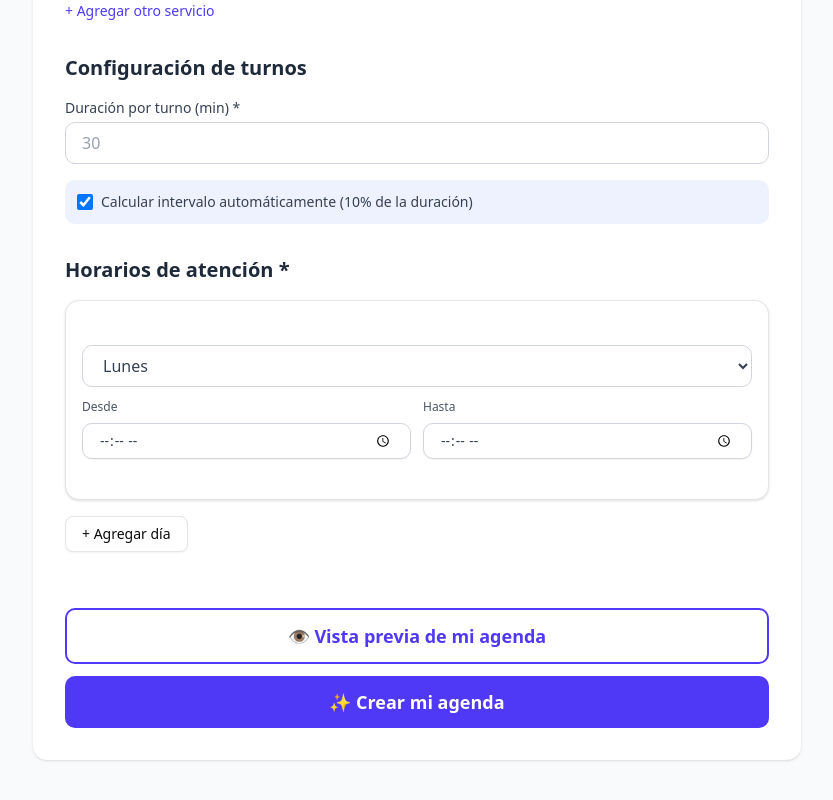
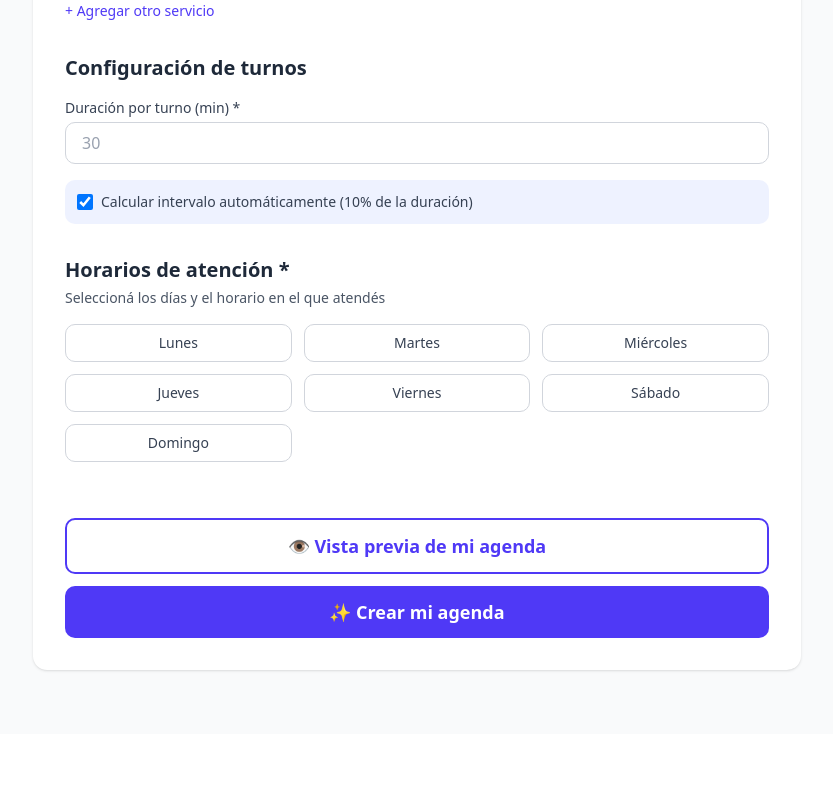
Before and after one commit to Thomicano/Agenda-de-turnos, a Next.js app: page /crear-negocio in a window 1280 px wide. Shown: the part 1081-1881 px from the top of the page, without its empty margins (223-1056 px from the left). After the commit the page ends 1815 px from the top, so only its background shows below. Built offline with nearby package versions, Linux system fonts and the light colour scheme.

Commit message:
formulario crear negocio y página pública

```diff
--- a/app/crear-negocio/page.tsx
+++ b/app/crear-negocio/page.tsx
@@ -6,17 +6,21 @@ import { Input } from "@/components/ui/input";
 import { useState } from "react";
 
 // Types
-type DiaHorario = {
-  dia: string;
-  desde: string;
-  hasta: string;
-};
+
 
 type Servicio = {
   nombre: string;
   precio: string;
   duracion: string;
 };
+
+type DiaHorario = {
+  dia: string;
+  activo: boolean;
+  desde: string;
+  hasta: string;
+};
+
 
 const DIAS_SEMANA = [
   "Lunes",
@@ -42,9 +46,7 @@ export default function CrearNegocioPage() {
     { nombre: "", precio: "", duracion: "" },
   ]);
 
-  const [horarios, setHorarios] = useState<DiaHorario[]>([
-    { dia: "Lunes", desde: "", hasta: "" },
-  ]);
+
 
   const [duracionTurno, setDuracionTurno] = useState("");
   const [intervaloTurno, setIntervaloTurno] = useState("");
@@ -53,6 +55,16 @@ export default function CrearNegocioPage() {
   const [loading, setLoading] = useState(false);
   const [errors, setErrors] = useState<{[key: string]: string}>({});
   const [mostrarPreview, setMostrarPreview] = useState(false);
+  const [horariosDia, setHorariosDia] = useState<DiaHorario[]>([
+    { dia: "Lunes", activo: false, desde: "", hasta: "" },
+    { dia: "Martes", activo: false, desde: "", hasta: "" },
+    { dia: "Miércoles", activo: false, desde: "", hasta: "" },
+    { dia: "Jueves", activo: false, desde: "", hasta: "" },
+    { dia: "Viernes", activo: false, desde: "", hasta: "" },
+    { dia: "Sábado", activo: false, desde: "", hasta: "" },
+    { dia: "Domingo", activo: false, desde: "", hasta: "" },
+  ]);
+
 
   // Calcular intervalo automático basado en duración
   const calcularIntervaloAutomatico = (duracion: string) => {
@@ -119,22 +131,10 @@ export default function CrearNegocioPage() {
   };
 
   // Funciones para horarios
-  const agregarDia = () => {
-    setHorarios([...horarios, { dia: "", desde: "", hasta: "" }]);
-  };
-
-  const eliminarDia = (index: number) => {
-    setHorarios(horarios.filter((_, i) => i !== index));
-  };
-
-  const actualizarHorario = (
-    index: number,
-    campo: keyof DiaHorario,
-    valor: string
-  ) => {
-    const copia = [...horarios];
-    copia[index][campo] = valor;
-    setHorarios(copia);
+  const toggleDia = (index: number) => {
+    const copia = [...horariosDia];
+    copia[index].activo = !copia[index].activo;
+    setHorariosDia(copia);
   };
 
   // Validación
@@ -164,11 +164,16 @@ export default function CrearNegocioPage() {
     }
 
     // Validar que haya al menos un horario completo
-    const horariosValidos = horarios.filter(
-      h => h.dia && h.desde && h.hasta
-    );
-    if (horariosValidos.length === 0) {
-      newErrors.horarios = "Debes agregar al menos un horario de atención";
+    const diasActivos = horariosDia.filter(d => d.activo);
+
+    if (diasActivos.length === 0) {
+      newErrors.horarios = "Debes seleccionar al menos un día de atención";
+    } else {
+      // Verificar que todos los días activos tengan horario
+      const diasSinHorario = diasActivos.filter(d => !d.desde || !d.hasta);
+      if (diasSinHorario.length > 0) {
+        newErrors.horarios = "Debes indicar el horario para todos los días seleccionados";
+      }
     }
 
     if (!duracionTurno) {
@@ -190,13 +195,16 @@ export default function CrearNegocioPage() {
     setLoading(true);
 
     try {
-      // Filtrar solo servicios y horarios completos
+      // Filtrar solo servicios completos
       const serviciosCompletos = servicios.filter(
         s => s.nombre.trim() && s.precio && s.duracion
       );
-      const horariosCompletos = horarios.filter(
-        h => h.dia && h.desde && h.hasta
-      );
+      // Construir horarios completos desde días activos
+      const horariosCompletos = horariosDia.filter(d => d.activo).map(d => ({
+        dia: d.dia,
+        desde: d.desde,
+        hasta: d.hasta
+      }));
 
       // Generar slug único para el link
       const slug = nombreNegocio
@@ -572,7 +580,7 @@ export default function CrearNegocioPage() {
                   ℹ️ Intervalo calculado: <strong>{intervaloTurno} minutos</strong>
                   <br />
                   <span className="text-xs">
-                    Ejemplo: Turno de {duracionTurno} min + {intervaloTurno} min de intervalo = {parseInt(duracionTurno) + parseInt(intervaloTurno || "0")} min total
+                    Total: {(parseInt(duracionTurno) + parseInt(intervaloTurno || "0"))} min
                   </span>
                 </div>
               )}
@@ -582,74 +590,84 @@ export default function CrearNegocioPage() {
           {/* ========================= */}
           {/* HORARIOS */}
           {/* ========================= */}
+          {/* ========================= */}
+{/* HORARIOS DE ATENCIÓN */}
+{/* ========================= */}
 <section>
   <h2 className="text-xl font-semibold text-gray-800">
     Horarios de atención *
   </h2>
-            <div className="mt-4 space-y-4">
-              {horarios.map((h, index) => (
-                <Card key={index}>
-                  <CardContent className="p-4 space-y-3">
-                    <select
-                      className="input-base"
-                      value={h.dia}
-                      onChange={(e) =>
-                        actualizarHorario(index, "dia", e.target.value)
+
+  <p className="text-sm text-gray-600 mt-1">
+    Seleccioná los días y el horario en el que atendés
+  </p>
+
+  {/* DÍAS */}
+  <div className="mt-4 grid grid-cols-2 sm:grid-cols-3 gap-3">
+    {horariosDia.map((d, index) => (
+      <button
+        key={d.dia}
+        type="button"
+        onClick={() => toggleDia(index)}
+        className={`
+          px-4 py-2 rounded-lg border text-sm font-medium transition
+          ${
+            d.activo
+              ? "bg-indigo-600 text-white border-indigo-600"
+              : "bg-white text-gray-700 border-gray-300 hover:bg-gray-100"
           }
+        `}
       >
-                      <option value="">Seleccionar día</option>
-                      {DIAS_SEMANA.map((dia) => (
-                        <option key={dia} value={dia}>
-                          {dia}
-                        </option>
+        {d.dia}
+      </button>
     ))}
-                    </select>
-                    <div className="flex gap-3">
-                      <div className="flex-1">
-                        <label className="block text-xs text-gray-600 mb-1">
+  </div>
+
+  {/* HORARIOS POR DÍA */}
+  {horariosDia.filter(d => d.activo).length > 0 && (
+    <div className="mt-6 space-y-4">
+      <h3 className="text-lg font-medium text-gray-800">Horarios por día</h3>
+      {horariosDia.filter(d => d.activo).map((dia) => {
+        const originalIndex = horariosDia.findIndex(d => d.dia === dia.dia);
+        return (
+          <div key={dia.dia} className="p-4 bg-gray-50 rounded-lg">
+            <h4 className="font-medium text-gray-900 mb-2">{dia.dia}</h4>
+            <div className="grid grid-cols-1 sm:grid-cols-2 gap-4">
+              <div>
+                <label className="block text-sm font-medium text-gray-700 mb-1">
                   Desde
                 </label>
                 <Input
                   type="time"
-                          value={h.desde}
                   className="input-base"
-                          onChange={(e) =>
-                            actualizarHorario(index, "desde", e.target.value)
-                          }
+                  value={dia.desde}
+                  onChange={(e) => {
+                    const copia = [...horariosDia];
+                    copia[originalIndex].desde = e.target.value;
+                    setHorariosDia(copia);
+                  }}
                 />
               </div>
-                      <div className="flex-1">
-                        <label className="block text-xs text-gray-600 mb-1">
+              <div>
+                <label className="block text-sm font-medium text-gray-700 mb-1">
                   Hasta
                 </label>
                 <Input
                   type="time"
-                          value={h.hasta}
                   className="input-base"
-                          onChange={(e) =>
-                            actualizarHorario(index, "hasta", e.target.value)
-                          }
+                  value={dia.hasta}
+                  onChange={(e) => {
+                    const copia = [...horariosDia];
+                    copia[originalIndex].hasta = e.target.value;
+                    setHorariosDia(copia);
+                  }}
                 />
               </div>
             </div>
-                    {horarios.length > 1 && (
-                      <Button
-                        type="button"
-                        variant="destructive"
-                        onClick={() => eliminarDia(index)}
-                      >
-                        Eliminar día
-                      </Button>
-                    )}
-                  </CardContent>
-                </Card>
-              ))}
-              <Button type="button" variant="outline" onClick={agregarDia}>
-                + Agregar día
-              </Button>
           </div>
-            {errors.horarios && (
-              <p className="text-red-500 text-sm mt-2">{errors.horarios}</p>
+        );
+      })}
+    </div>
   )}
 </section>
 
@@ -804,14 +822,14 @@ export default function CrearNegocioPage() {
                   <h3 className="text-lg font-semibold text-gray-900 mb-3">
                     🕐 Horarios de atención
                   </h3>
-                  {horarios.filter(h => h.dia && h.desde && h.hasta).length === 0 ? (
+                  {horariosDia.filter(d => d.activo && d.desde && d.hasta).length === 0 ? (
                     <p className="text-gray-500 text-sm">
                       Aún no configuraste horarios
                     </p>
                   ) : (
                     <div className="grid md:grid-cols-2 gap-2">
-                      {horarios
-                        .filter(h => h.dia && h.desde && h.hasta)
+                      {horariosDia
+                        .filter(d => d.activo && d.desde && d.hasta)
                         .map((horario, index) => (
                           <div
                             key={index}
@@ -857,7 +875,7 @@ export default function CrearNegocioPage() {
                 </div>
 
                 {/* Ejemplo de horarios disponibles */}
-                {duracionTurno && horarios.some(h => h.dia && h.desde && h.hasta) && (
+                {duracionTurno && horariosDia.some(d => d.activo && d.desde && d.hasta) && (
                   <div className="mt-6">
                     <h3 className="text-lg font-semibold text-gray-900 mb-3">
                       📅 Ejemplo de horarios generados
@@ -866,7 +884,7 @@ export default function CrearNegocioPage() {
                       Así verán los clientes los horarios disponibles para reservar:
                     </p>
                     {(() => {
-                      const primerHorario = horarios.find(h => h.dia && h.desde && h.hasta);
+                      const primerHorario = horariosDia.find(d => d.activo && d.desde && d.hasta);
                       if (!primerHorario) return null;
 
                       const [horaInicio, minInicio] = primerHorario.desde.split(":").map(Number);
```
Lines whose indentation alone changed are shown as unchanged.
